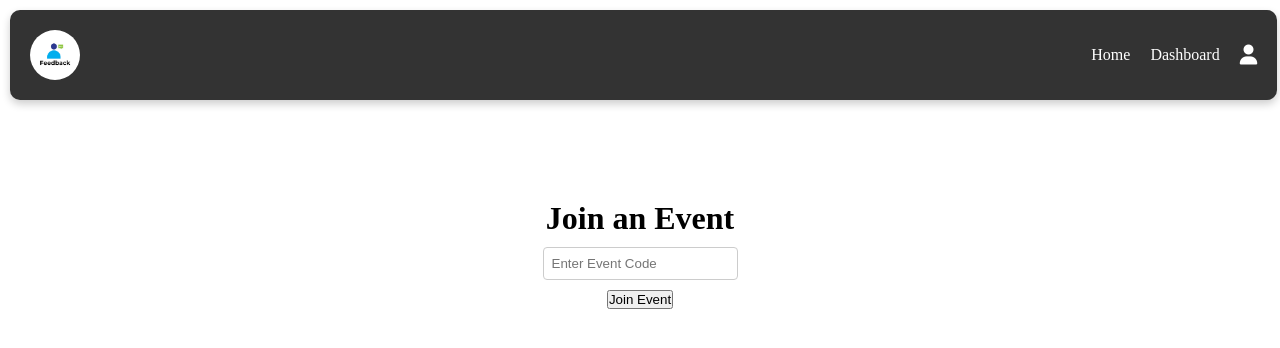
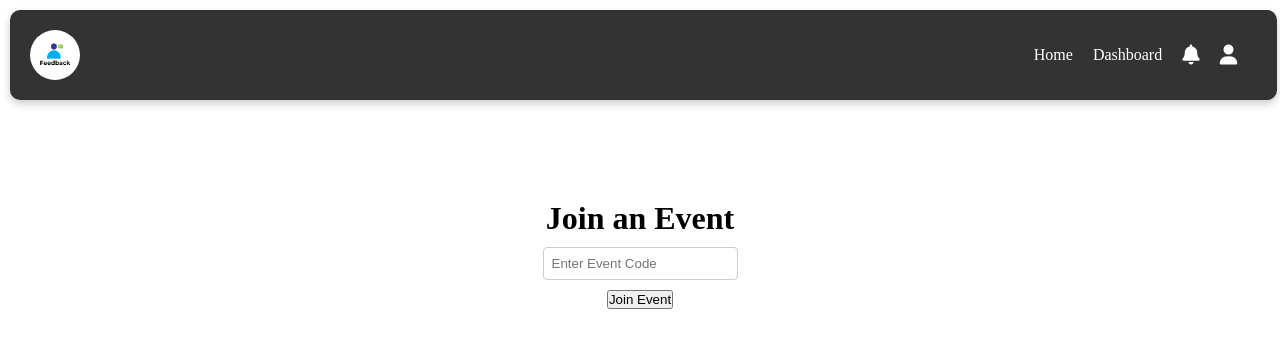
Before and after one commit to Hordhik/Bits_Hackathon, a React (Vite) app: page / in a window 1280 px wide. Shown: the top 348 px of the page. Built offline with nearby package versions, Linux system fonts and the light colour scheme; no server answers.

Commit message:
navbar update : need things in the nav baris perfectly arranged

```diff
--- a/index.html
+++ b/index.html
@@ -2,10 +2,10 @@
 <html lang="en">
   <head>
     <meta charset="UTF-8" />
-    <link rel="icon" type="image/svg+xml" href="/vite.svg" />
+    <link rel="icon" type="image/svg+xml" href="./public/images/feedback_logo.avif" />
     <meta name="viewport" content="width=device-width, initial-scale=1.0" />
     <script src="https://kit.fontawesome.com/9f94a2fe1d.js" crossorigin="anonymous"></script>
-    <title>Vite + React</title>
+    <title>FeedBack</title>
   </head>
   <body>
     <div id="root"></div>
--- a/src/components/Navbar.jsx
+++ b/src/components/Navbar.jsx
@@ -13,6 +13,7 @@ const Navbar = () => {
             <Link to="/dashboard">Dashboard</Link>
           </div>
           <div className="nav_end">
+            <i className="fa-solid fa-bell nav_icons"></i>
             <i className="fa-solid fa-user nav_icons"></i>
           </div>
         </div>
--- a/src/styles/navbar.css
+++ b/src/styles/navbar.css
@@ -10,7 +10,6 @@ margin: 10px;
   width: 99vw;
 }
 
-
 .container {
   display: flex;
   justify-content: space-between;
@@ -18,20 +17,17 @@ margin: 10px;
   width: 100%;
 }
 
-
 .logo {
   height: 50px;
   width: 50px;
   border-radius: 50%;
 }
 
-
 .nav {
   display: flex;
   align-items: center;
   gap: 20px;
 }
-
 
 .nav-links {
   display: flex;
@@ -50,7 +46,6 @@ margin: 10px;
   color: #00c3ff;
 }
 
-
 .nav_end {
   display: flex;
   align-items: center;
@@ -60,6 +55,7 @@ margin: 10px;
   font-size: 20px;
   color: #ffffff;
   cursor: pointer;
+  margin-right:20px;
   transition: color 0.3s ease-in-out;
 }
 
```
